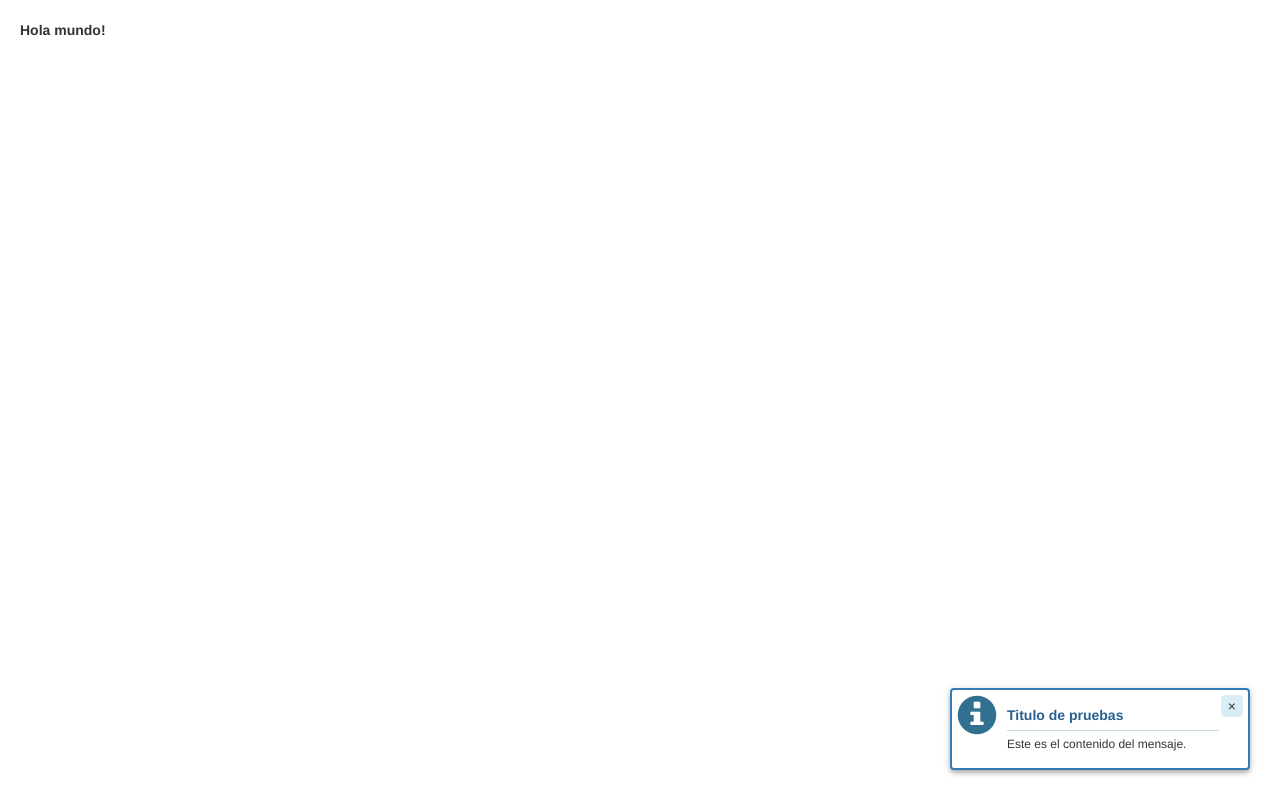
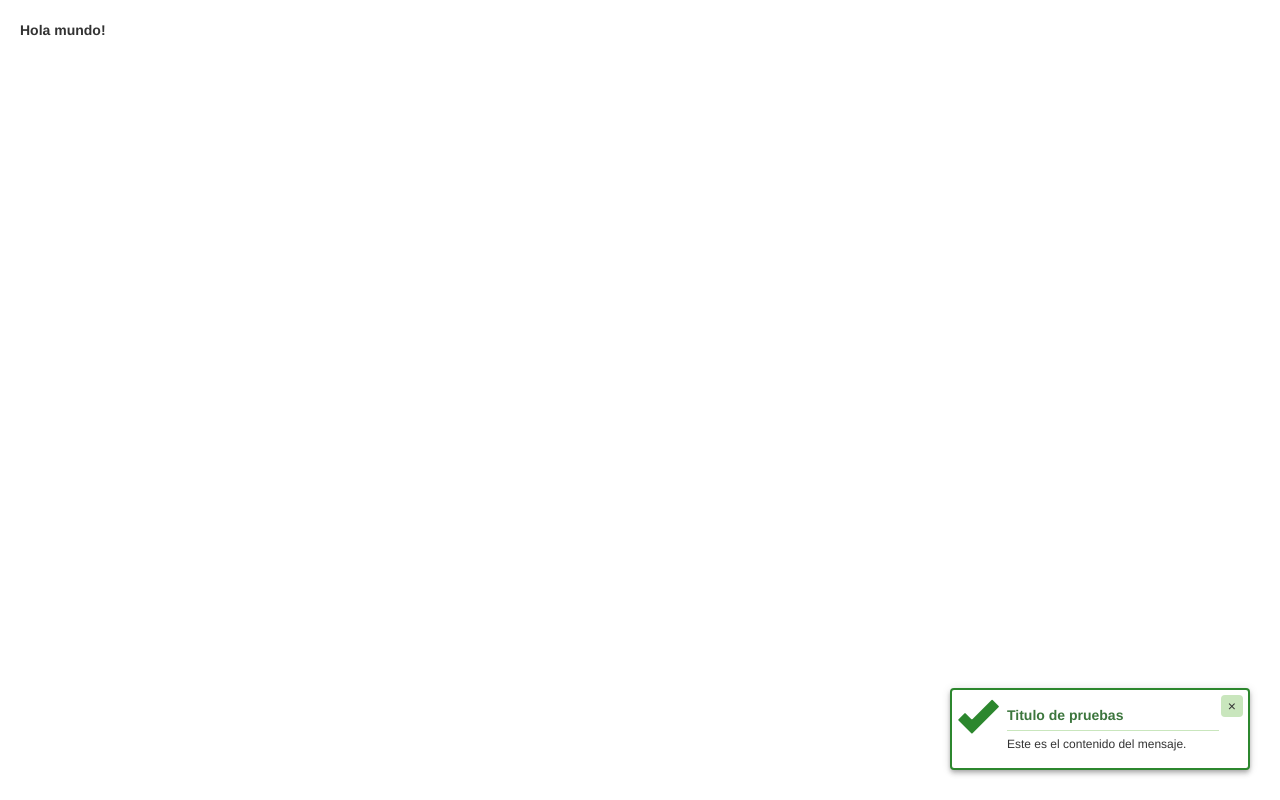
Before and after one commit to GGaritaJ/ggFeedbackMessages, a plain HTML site: page example/index.html in a window 1280 px wide. Drawn offline with nearby package versions, Linux system fonts and the light colour scheme; files whose address does not match are found by name.

Commit message:
GGarita, v-1.0

```diff
--- a/example/css/feedbackMessages-1.0.css
+++ b/example/css/feedbackMessages-1.0.css
@@ -72,30 +72,38 @@
     width: 100%;
     margin: 10px 0px 5px 0px;
     font-size: 14px;
-    border-bottom: 1px solid;
-    padding-bottom: 5px;
     font-weight: bold;
 }
     .feedbackMsgsContainer .feedbackMsg.info .text label {
         color: #286090;
-        border-color: #c2d9e4;
     }
     .feedbackMsgsContainer .feedbackMsg.warning .text label {
         color: #9b4c05;
-        border-color: #e2ae80;
     }
     .feedbackMsgsContainer .feedbackMsg.success .text label {
         color: #3c763d;
-        border-color: #c9e6bd;
     }
     .feedbackMsgsContainer .feedbackMsg.danger .text label {
         color: #a94442;
-        border-color: #da9e9e;
     }
 .feedbackMsgsContainer .feedbackMsg .text p {
     width: 100%;
     font-size: 12px;
+    border-top: 1px solid;
+    padding-top: 5px;
 }
+    .feedbackMsgsContainer .feedbackMsg.info .text p {
+        border-color: #c2d9e4;
+    }
+    .feedbackMsgsContainer .feedbackMsg.warning .text p {
+        border-color: #e2ae80;
+    }
+    .feedbackMsgsContainer .feedbackMsg.success .text p {
+        border-color: #c9e6bd;
+    }
+    .feedbackMsgsContainer .feedbackMsg.danger .text p {
+        border-color: #da9e9e;
+    }
 .feedbackMsgsContainer .feedbackMsg.info .text p {
     color: #333;
 }
--- a/example/js/feedbackMessages-1.0.js
+++ b/example/js/feedbackMessages-1.0.js
@@ -8,58 +8,56 @@
 ///////////////////////////////////////////////
 
 ; (function ($) {
-    jQuery.fn.FeedbackMessage = function () {
-        return this;
-    };
+    var _delay = 1000;
+    var _duration = 10000;
+    var _animationInDuration = 1000;
+    var _animationOutDuration = 700;
     jQuery.fn.ggFeedbackMessage = function (options) {
         try {
             var type = 'info';
-            var title = 'TITLE';
-            var text = 'TEXT';
-            var delay = 1500;
-            var duration = 10000;
-            var animateIn = 1000;
-            var animateOut = 700;
-            var fire = false;
             var customClasses = '';
+            var text = '';
             if ((options != undefined) && (options !== null) && (options !== "")) {
+                if (options.hasOwnProperty('title')) {
+                    var title = options.title;
                     if (options.hasOwnProperty('type')) {
                         type = options.type;
                     }
                     if (options.hasOwnProperty('customClasses')) {
                         type = (type + ' ' + options.customClasses);
                     }
-                if (options.hasOwnProperty('title')) {
-                    title = options.title;
-                }
                     if (options.hasOwnProperty('text')) {
-                    text = options.text;
+                        text = ('<p>' + options.text + '</p>');
                     }
                     if (options.hasOwnProperty('delay')) {
-                    delay = options.delay;
+                        _delay = options.delay;
                     }
                     if (options.hasOwnProperty('duration')) {
-                    duration = options.duration;
+                        _duration = options.duration;
                     }
-                if (options.hasOwnProperty('animateIn')) {
-                    animateIn = options.animateIn;
+                    if (options.hasOwnProperty('animationInDuration')) {
+                        _animationInDuration = options.animationInDuration;
                     }
-                if (options.hasOwnProperty('animateOut')) {
-                    animateOut = options.animateOut;
+                    if (options.hasOwnProperty('animationOutDuration')) {
+                        _animationOutDuration = options.animationOutDuration;
                     }
-                if (options.hasOwnProperty('fire')) {
-                    if (options.fire) {
+                    var _msg = $(('<div class="feedbackMsgsContainer cleaner"><div class="feedbackMsg ' + type + ' cleaner" style="display:none;"><div class="icon"><span class="glyphicon"></span></div><div class="text"><label>' + title + '</label>' + text + '</div><div class="btnClose"><button type="button">&times;</button></div></div></div>'));
+                    $($(_msg).find("div.btnClose button")).on("click", function () {
+                        _ggHide($(this).closest("div.feedbackMsgsContainer"));
+                    });
+                    $(this).append(_msg);
                     setTimeout(function () {
-                            $(".feedbackMsg").css("opacity", "1").fadeIn(animateIn);
-                        }, delay);
+                        _ggShow(_msg);
+                    }, _delay);
                     setTimeout(function () {
-                            $(".feedbackMsg").fadeTo(animateOut, 0).slideUp(animateOut);
-                        }, duration);
+                        _ggHide(_msg);
+                    }, _duration);
+                } else {
+                    console.log("gg:no title.");
                 }
+            } else {
+                console.log("gg:no message.");
             }
-            }
-            $(this).append(('<div class="feedbackMsgsContainer cleaner"><div class="feedbackMsg ' + type + ' cleaner" style="display:none;"><div class="icon"><span class="glyphicon"></span></div><div class="text"><label>' + title + '</label><p>' + text + '</p></div><div class="btnClose"><button type="button">&times;</button></div></div ></div >'));
-            console.log("gg:feedback messages ready!");
         }
         catch (err) {
             console.log("Error: " + err + ".");
@@ -70,60 +68,17 @@
             }, 1000);
         }
     };
-    jQuery.fn.FeedbackMessage().Show = function (options) {
-        try {
-            var container = this;
-            var type = 'info';
-            var title = 'TITLE';
-            var text = 'TEXT';
-            var delay = 1500;
-            var duration = 10000;
-            var animateIn = 1000;
-            var animateOut = 700;
-            var customClasses = '';
-            if ((options != undefined) && (options !== null) && (options !== "")) {
-                if (options.hasOwnProperty('type')) {
-                    type = options.type;
+    function _ggShow(obj) {
+        if ($(obj).hasClass("feedbackMsgsContainer")) {
+            $($(obj).find("div.feedbackMsg")).css("opacity", "1").fadeIn(_animationInDuration);
         }
-                if (options.hasOwnProperty('customClasses')) {
-                    type = (type + ' ' + options.customClasses);
-                }
-                if (options.hasOwnProperty('title')) {
-                    title = options.title;
-                }
-                if (options.hasOwnProperty('text')) {
-                    text = options.text;
-                }
-                if (options.hasOwnProperty('delay')) {
-                    delay = options.delay;
-                }
-                if (options.hasOwnProperty('duration')) {
-                    duration = options.duration;
-                }
-                if (options.hasOwnProperty('animateIn')) {
-                    animateIn = options.animateIn;
-                }
-                if (options.hasOwnProperty('animateOut')) {
-                    animateOut = options.animateOut;
-                }
-            }
-            $($(container).find("div.feedbackMsg .text label")).text(title);
-            $($(container).find("div.feedbackMsg .text p")).text(text);
-            $($(container).find("div.feedbackMsg")).removeAttr("class").addClass(("feedbackMsg cleaner " + type));
+    };
+    function _ggHide(obj) {
+        if ($(obj).hasClass("feedbackMsgsContainer")) {
+            $($(obj).find("div.feedbackMsg")).fadeTo(_animationOutDuration, 0).slideUp(_animationOutDuration);
             setTimeout(function () {
-                $($(container).find("div.feedbackMsg")).css("opacity", "1").fadeIn(animateIn);
-            }, delay);
-            setTimeout(function () {
-                $($(container).find("div.feedbackMsg")).fadeTo(animateOut, 0).slideUp(animateOut);
-            }, duration);
-        }
-        catch (err) {
-            console.log("Error: " + err + ".");
-        }
-        finally {
-            setTimeout(function () {
-                window.dispatchEvent(new Event('resize'));
-            }, 1000);
+                $(obj).remove();
+            }, _animationOutDuration);
         }
     };
 })(jQuery);
--- a/example/js/myScript.js
+++ b/example/js/myScript.js
@@ -1,22 +1,19 @@
 $(document).ready(function () {
+    //"body" selector is the element where the message is added
     $("body").ggFeedbackMessage({
-        type: "info",
-        title: "Titulo de pruebas",
-        text: "Este es el contenido del mensaje.",
-        delay: 1500,// miliseconds
-        duration: 10000,// miliseconds
-        fire: true,
-        customClasses: "myClass"
+        title: "Titulo de pruebas",// required
+        text: "Este es el contenido del mensaje.",// not required
+        type: "success",// info is default, success, warning, danger
+        delay: 0,// miliseconds
+        duration: 5000,// miliseconds
+        animationInDuration: 1000,// miliseconds
+        animationOutDuration: 700,// miliseconds
+        customClasses: "myClass"// css classes by message
     });
-
+    //test
     setTimeout(function () {
-        $("body").FeedbackMessage().Show({
-            type: "danger",
-            title: "Titulo de pruebas 2",
-            text: "Este es el contenido del mensaje 2.",
-            delay: 1000,// miliseconds
-            duration: 5000,// miliseconds
-            customClasses: "myClass2"
+        $("#mainContainer").ggFeedbackMessage({
+            title: "Titulo de pruebas 2"
         });
-    }, 12000);
+    }, 7000);
 });
```
Lines whose indentation alone changed are shown as unchanged.
